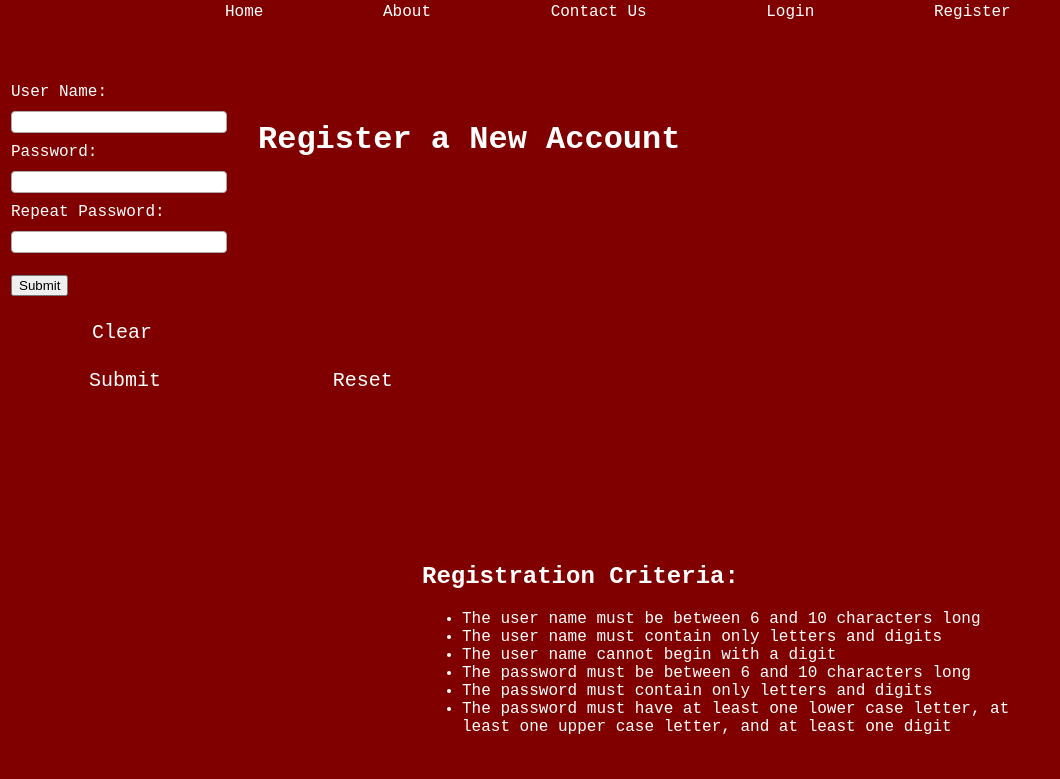
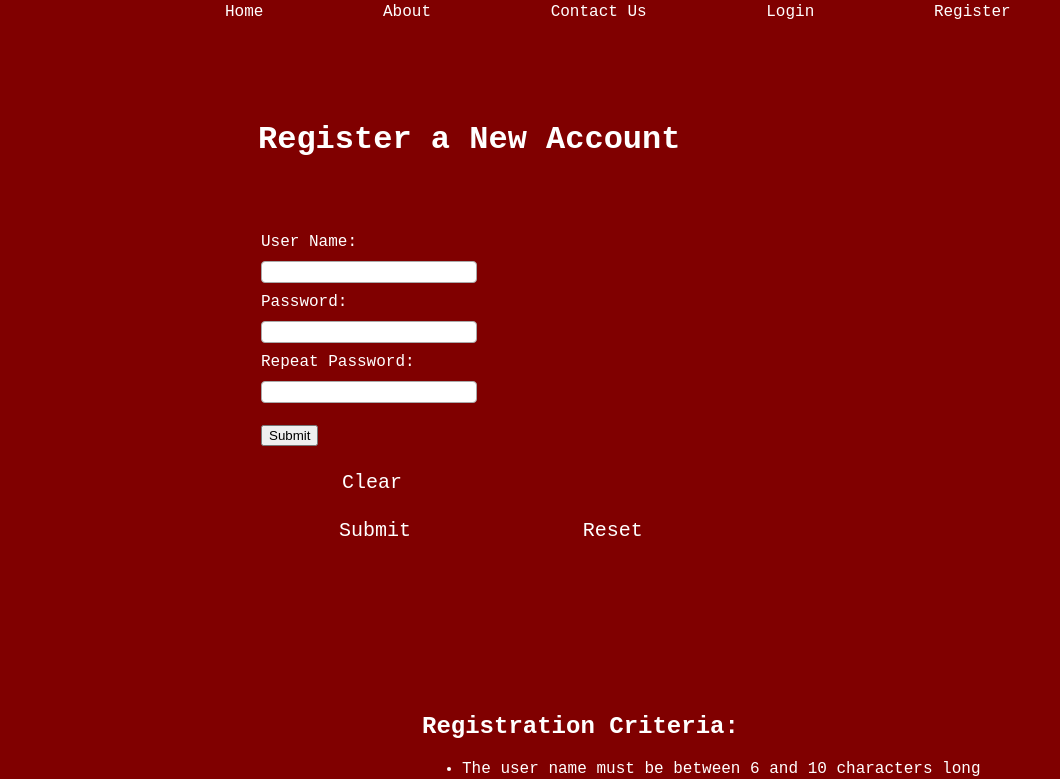
Before and after one commit to vliutx/theChoreographyProject, a PHP site: page /register.html in a window 1280 px wide. Shown: the top 779 px of the page, without its empty margins (0-1060 px from the left). Before the commit the page ends 734 px from the top, so only its background shows below. Run offline with PHP 8.4, Linux system fonts and the light colour scheme.

Commit message:
Update register.css

```diff
--- a/register.css
+++ b/register.css
@@ -27,6 +27,12 @@ input[type=text]{
 	border-radius: 4px;
 	box-sizing: border-box;
 }
+.register{
+	float: left;
+	margin-left: 250px;
+	margin-top: 150px;
+	margin-right: 50px;
+}
 .rules{
 	float: right;
 	width: 600px;
```
